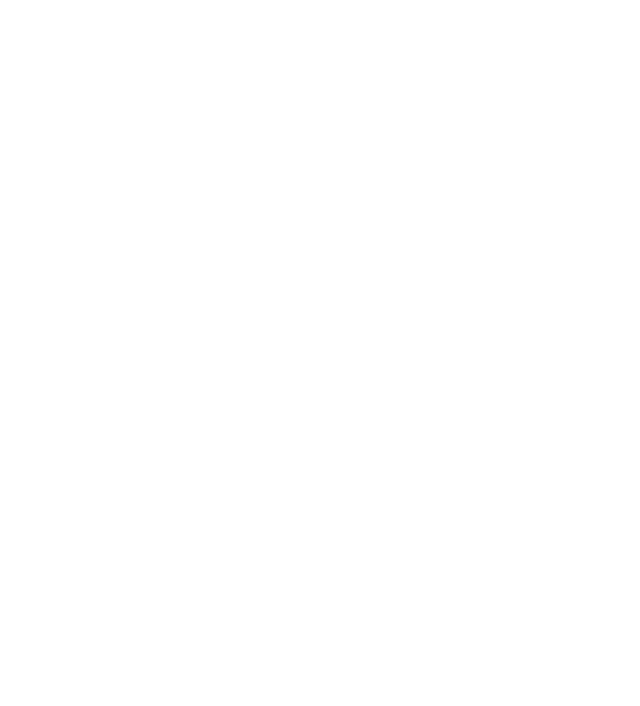
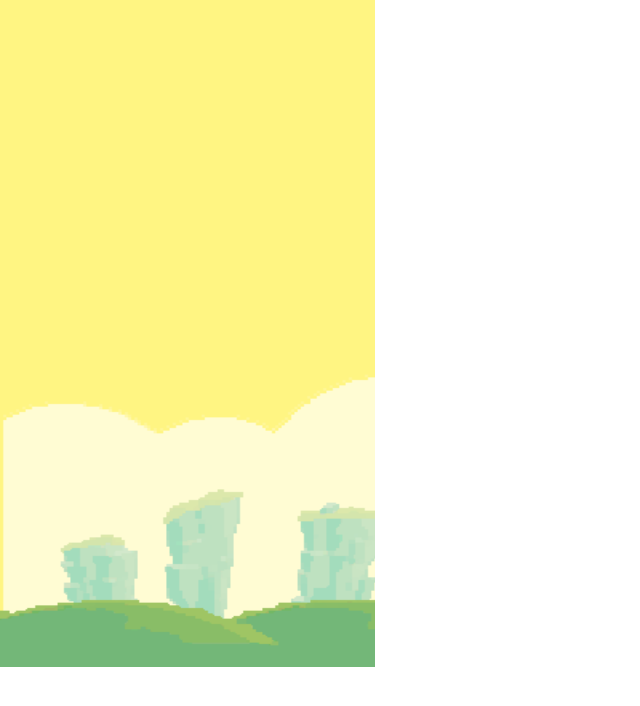
Before and after one commit to portlet-z/bird, a plain HTML site: page index.html in a window 1280 px wide. Shown: the whole page, without its empty margins (0-640 px from the left). Drawn offline with Linux system fonts and the light colour scheme.

Commit message:
面向对象

```diff
--- a/Main.js
+++ b/Main.js
@@ -1,14 +1,26 @@
 import {ResourceLoader} from './js/base/ResourceLoader.js'
-const resourceLoader = new ResourceLoader()
+import {Background} from "./js/runtime/Background.js"
+import {DataStore} from "./js/base/DataStore.js";
+import {Director} from "./js/Director.js";
+
 export class Main {
-  constructor () {
+  constructor() {
     this.canvas = document.getElementById("game_canvas")
-    this.ctx = this.canvas.getContext("2d")
+    this.ctx = this.canvas.getContext('2d')
+    this.dataStore = DataStore.getInstance()
     const loader = ResourceLoader.create()
     loader.onLoaded(map => this.onResourceFirstLoaded(map))
   }
 
-  onResourceFirstLoaded (map) {
-    console.log(map)
+  onResourceFirstLoaded(map) {
+    this.dataStore.ctx = this.ctx
+    this.dataStore.res = map
+    this.init()
+  }
+
+
+  init() {
+    this.dataStore.put('background', Background)
+    Director.getInstance().run()
   }
 }
--- a/index.html
+++ b/index.html
@@ -2,6 +2,8 @@
 <html lang="en">
 <head>
     <meta charset="UTF-8">
+    <meta name="viewport" content="width=device-width, initial-scale=1.0">
+    <meta http-equiv="X-UA-Compatible" content="ie=edge">
     <title>Bird</title>
     <style>
         * {
--- a/js/Director.js
+++ b/js/Director.js
@@ -1,3 +1,20 @@
+import {DataStore} from "./base/DataStore.js";
+
 export class Director {
 
+  constructor() {
+    this.dataStore = DataStore.getInstance()
+  }
+
+  static getInstance() {
+    if (!Director.instance) {
+      Director.instance = new Director()
+    }
+    return Director.instance
+  }
+
+  run() {
+    const backgroundSprite = this.dataStore.get('background')
+    backgroundSprite.draw()
+  }
 }
--- a/js/base/DataStore.js
+++ b/js/base/DataStore.js
@@ -1,4 +1,32 @@
 //变量缓存器，方便我们在不同的类中访问和修改变量
 export class DataStore {
 
+  static getInstance() {
+    if (!DataStore.instance) {
+      DataStore.instance = new DataStore()
+    }
+    return DataStore.instance
+  }
+
+  constructor() {
+    this.map = new Map()
+  }
+
+  put(key, value) {
+    if (typeof value === 'function') {
+      value = new value()
+    }
+    this.map.set(key, value)
+    return this
+  }
+
+  get(key) {
+    return this.map.get(key)
+  }
+
+  destroy() {
+    for (let value of this.map.values()) {
+      value = null
+    }
+  }
 }
--- a/js/base/Sprite.js
+++ b/js/base/Sprite.js
@@ -1,4 +1,52 @@
 //精灵的基类，负责初始化精灵加载的资源和大小以及位置
+import {DataStore} from "./DataStore.js";
+
 export class Sprite {
 
+  constructor(img = null,
+              srcX = 0,
+              srcY = 0,
+              srcW = 0,
+              srcH = 0,
+              x = 0, y = 0,
+              width = 0, height = 0) {
+    this.dataStore = DataStore.getInstance()
+    this.ctx = this.dataStore.ctx
+    this.img = img
+    this.srcX = srcX
+    this.srcY = srcY
+    this.srcW = srcW
+    this.srcH = srcH
+    this.x = x
+    this.y = y
+    this.width = width
+    this.height = height
+  }
+
+  static getImage(key) {
+    return DataStore.getInstance().res.get(key)
+  }
+
+  draw(img = this.img,
+       srcX = this.srcX,
+       srcY = this.srcY,
+       srcW = this.srcW,
+       srcH = this.srcH,
+       x = this.x,
+       y = this.y,
+       width = this.width,
+       height = this.height) {
+    this.ctx.drawImage(
+      img,
+      srcX,
+      srcY,
+      srcW,
+      srcH,
+      x,
+      y,
+      width,
+      height
+    )
+  }
+
 }
--- a/js/runtime/Background.js
+++ b/js/runtime/Background.js
@@ -1,4 +1,15 @@
 // 背景
-export class Background {
+import {Sprite} from "../base/Sprite.js";
+
+export class Background extends Sprite {
+
+  constructor() {
+    const image = Sprite.getImage('background')
+    super(image,
+      0, 0,
+      image.width, image.height,
+      0, 0,
+      window.innerWidth, window.innerHeight)
+  }
 
 }
```
Also changed, not shown: js/base/ResourceLoader.js (+5 -4 lines), test/es5.js (added, +50 -0 lines), test/es6.js (added, +26 -0 lines).
